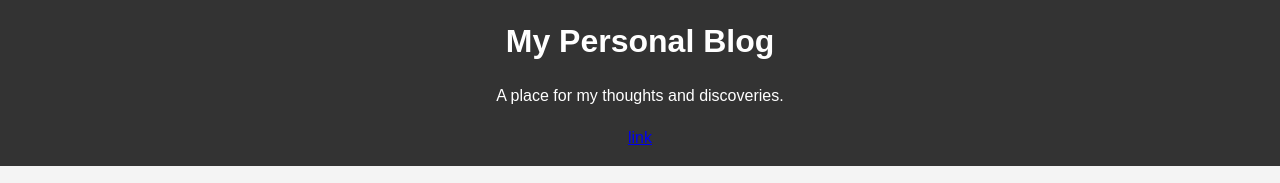
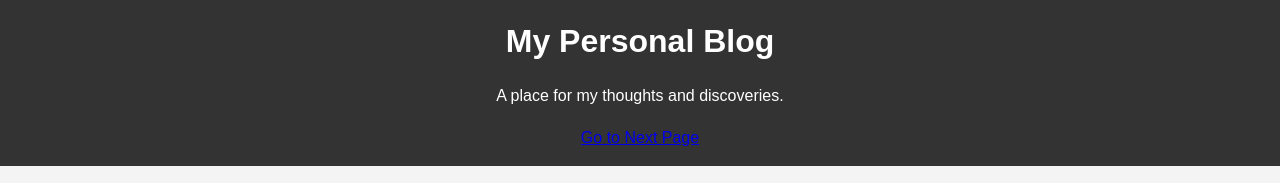
Before and after one commit to clairechivhanga/clairechivhanga.github.io, a plain HTML site: page index.html in a window 1280 px wide. Shown: the top 183 px of the page. Drawn offline with Linux system fonts and the light colour scheme.

Commit message:
Update index.html

```diff
--- a/index.html
+++ b/index.html
@@ -69,7 +69,7 @@
     <header>
         <h1>My Personal Blog</h1>
         <p>A place for my thoughts and discoveries.</p>
-        <a href = "https://clairechivhanga.github.io/" alt = link> link</a>
+        <a href="homepage.html">Go to Next Page</a>
     </header>
 
     <main>
```
